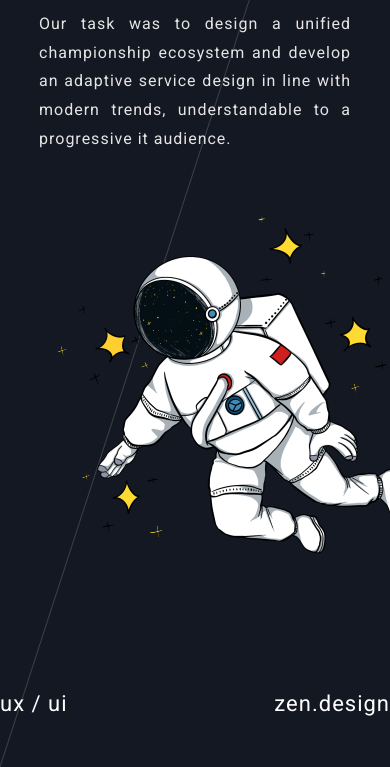
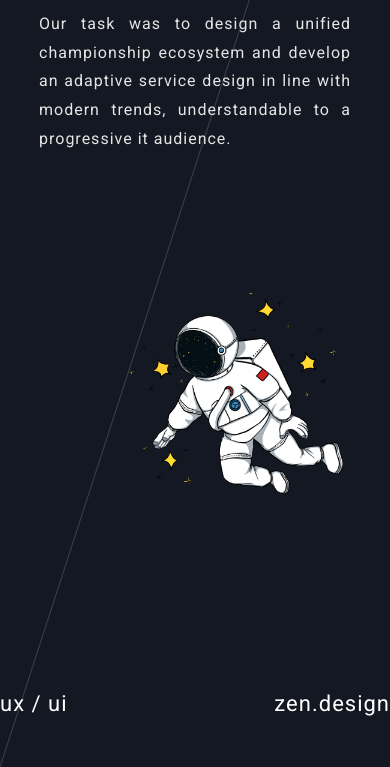
Before and after one commit to Neelam618/mail.ru-task, a website: page index.html in a window 390 px wide. Shown: the part 1351-2118 px from the top of the page. Drawn offline with nearby package versions, Linux system fonts and the light colour scheme.

Commit message:
content responsive

```diff
--- a/index.html
+++ b/index.html
@@ -31,7 +31,7 @@
       <img src="img/earth.png" alt="">
     </div>
     <div class="main-container">
-      <div class="main d-flex justify-content-between flex-column flex-xl-row">
+      <div class="main d-flex justify-content-center flex-column flex-xl-row">
         <div class="content w-auto text-start">
           <div class="title">
             <h1>Cups from <span class="mail-ru">mail.ru</span></h1>
--- a/scss/index.scss
+++ b/scss/index.scss
@@ -111,7 +111,6 @@ header {
             .image {
                 margin-top: 0;
                 margin-right: 0;
-                margin-left: 52%;
             }
         }
         // .container {
@@ -139,6 +138,9 @@ header {
             }
             .image {
                 margin-left: 0;
+                img {
+                    transform: scale(0.6);
+                }
             }
         }
     }
```
Also changed, not shown: css/index.css.
